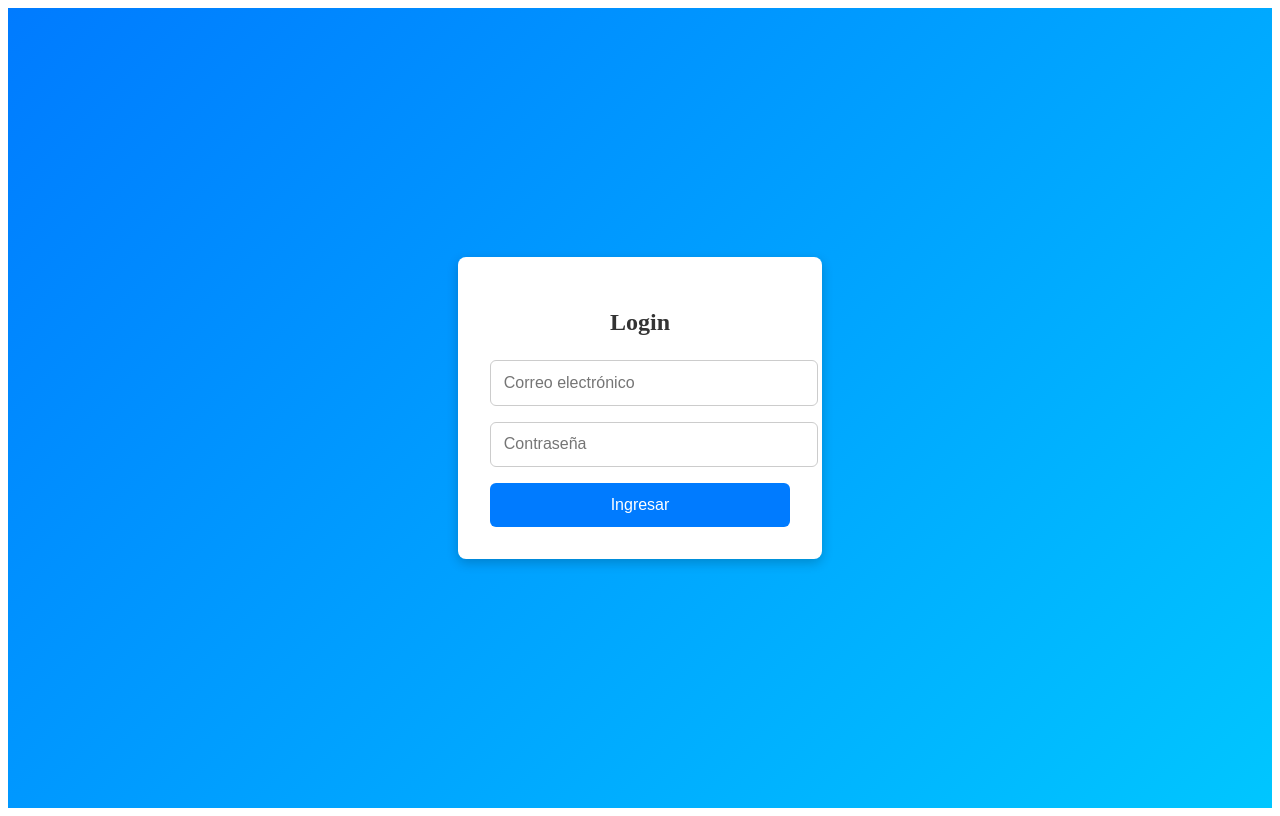
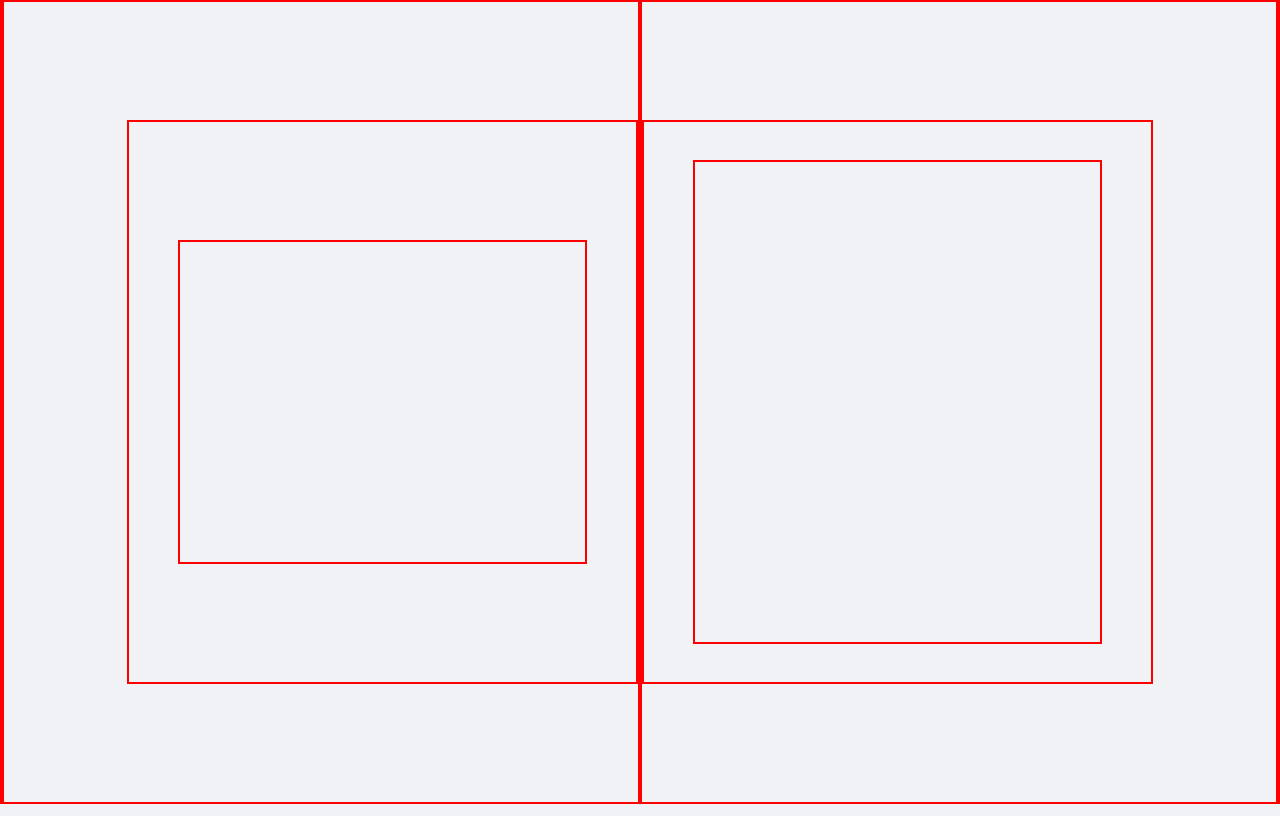
Before and after one commit to kuroi-dev/DP_IA, a React (Vite) app in the folder frontend/DP_IA/: page / in a window 1280 px wide. Built offline with nearby package versions, Linux system fonts and the light colour scheme.

Commit message:
UPGRADE: Login.jsx + css

```diff
--- a/frontend/DP_IA/src/assets/styles/global.css
+++ b/frontend/DP_IA/src/assets/styles/global.css
@@ -0,0 +1,8 @@
+html, body {
+   width: 100%;
+    height: 100%;
+    margin: 0;
+    padding: 0;
+    font-family: Arial, sans-serif;
+    background-color: #f0f2f5;
+}
--- a/frontend/DP_IA/src/pages/Login/Login.css
+++ b/frontend/DP_IA/src/pages/Login/Login.css
@@ -4,8 +4,53 @@
   justify-content: center;
   align-items: center;
   height: 100vh;
-  background: linear-gradient(135deg, #007bff, #00c6ff);
+  margin: 0;
+  border: red solid 2px;
+  background-image: url();
+  font-family: Arial, sans-serif;
 }
+
+
+.login-inter-container {
+  display: flex;
+  flex-direction: column;
+  justify-content: center;
+  height: 100vh;
+  width: 100%;
+  border: red solid 2px;
+}
+
+.position1{
+  align-items: flex-end;
+}
+.position2{
+  align-items: flex-start;
+}
+
+.login-inter2-container {
+  display: flex;
+  justify-content: center;
+  align-items: center;
+  height: 70vh;
+  width: 80%;
+  border: red solid 2px;
+}
+
+.login-inter3-container {
+  display: flex;
+  justify-content: center;
+  align-items: center;
+
+  width: 80%;
+  border: red solid 2px;
+}
+.tamano1{
+  height: 40vh;
+}
+.tamano2{
+  height: 60vh;
+}
+
 
 /* Caja del formulario */
 .login-form {
--- a/frontend/DP_IA/src/pages/Login/Login.jsx
+++ b/frontend/DP_IA/src/pages/Login/Login.jsx
@@ -13,24 +13,21 @@ function Login() {
 
   return (
     <div className="login-container">
-      <form className="login-form" onSubmit={handleSubmit}>
-        <h2>Login</h2>
-        <input
-          type="email"
-          placeholder="Correo electrónico"
-          value={email}
-          onChange={(e) => setEmail(e.target.value)}
-          required
-        />
-        <input
-          type="password"
-          placeholder="Contraseña"
-          value={password}
-          onChange={(e) => setPassword(e.target.value)}
-          required
-        />
-        <button type="submit">Ingresar</button>
-      </form>
+      <div className="login-inter-container position1">
+        <div className="login-inter2-container">
+          <div className="login-inter3-container tamano1">
+
+          </div>
+        </div>
+      </div>
+      <div className="login-inter-container position2">
+        <div className="login-inter2-container">
+          <div className="login-inter3-container tamano2">
+
+          </div>
+        </div>
+      </div>
+
     </div>
   );
 }
```
